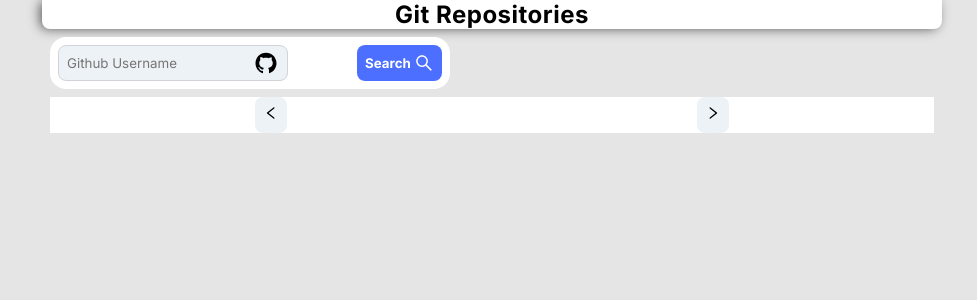
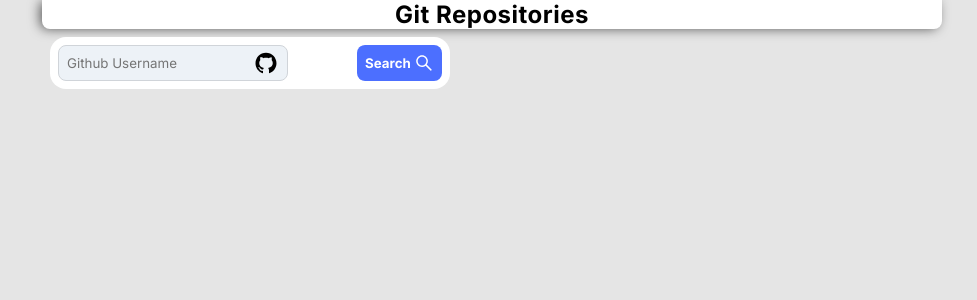
Before and after one commit to ismael3s/esport, a React (Create React App) app: page / in a window 1280 px wide. Shown: the top 300 px of the page, without its empty margins (148-1125 px from the left). Built offline with nearby package versions, Linux system fonts and the light colour scheme.

Commit message:
added conditional on pagination render

```diff
--- a/src/pages/Home/index.tsx
+++ b/src/pages/Home/index.tsx
@@ -20,11 +20,13 @@ const HomePage: React.FC = (): JSX.Element => {
       <Wrapper>
         <SearchForm />
         {userRepos?.userRepos && <Cards />}
-        <Pagination
-          pageCount={pageCount}
-          onPageChange={onPageChange}
-          currentPage={currentPage}
-        />
+        {userRepos?.userRepos?.length > 0 && (
+          <Pagination
+            pageCount={pageCount}
+            onPageChange={onPageChange}
+            currentPage={currentPage}
+          />
+        )}
       </Wrapper>
       <FavoritesModal isModalOpen={isModalOpen} onClose={onClose} />
       {isLoading && <LoadingScreen />}
```
